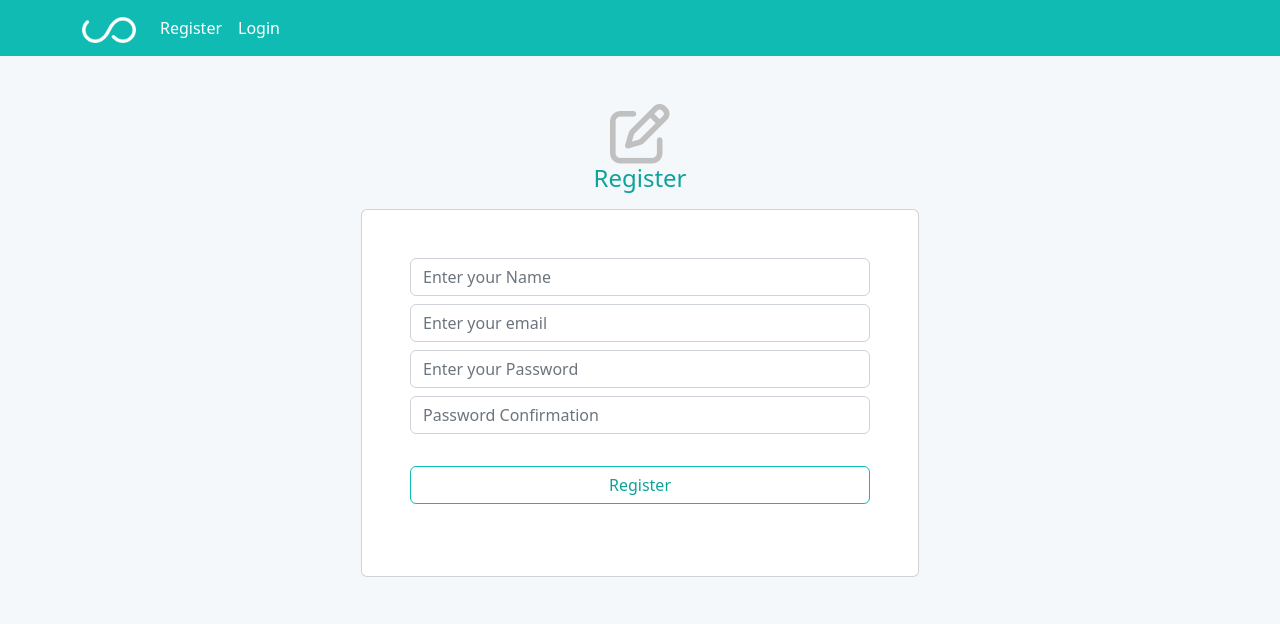
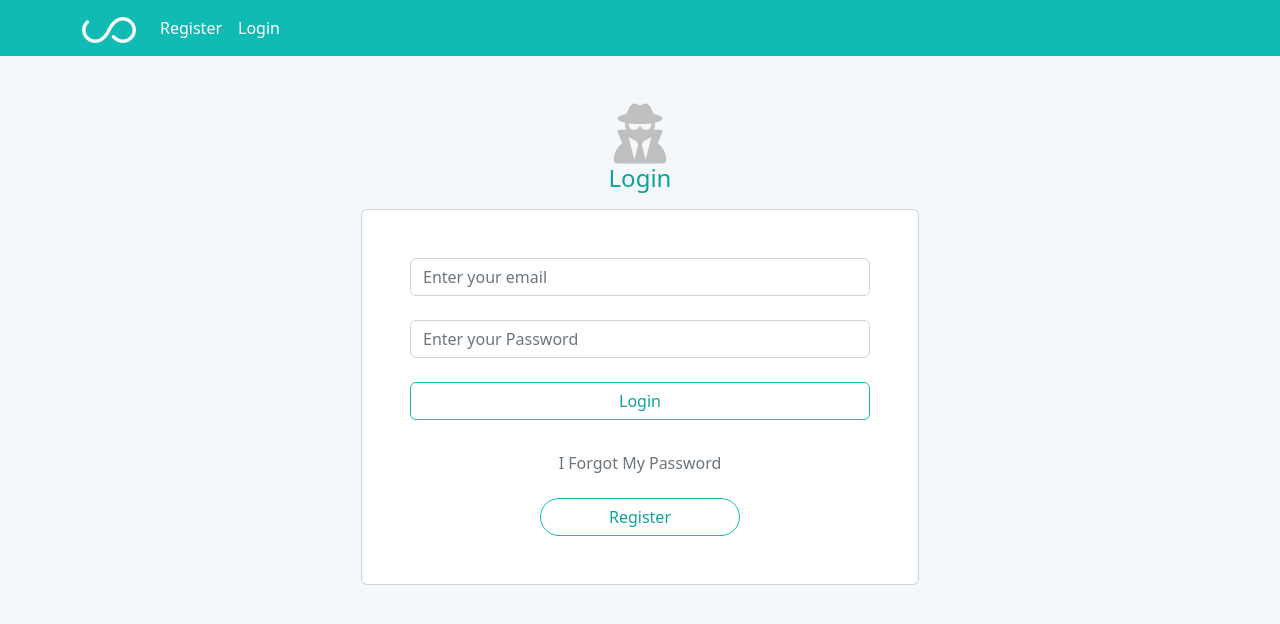
Before and after one commit to Sahar-Abdalazeez/Saraha-workshop, a React (Create React App) app in the folder saraha/: page /login in a window 1280 px wide. Shown: the top 624 px of the page. Built offline with nearby package versions, Linux system fonts and the light colour scheme.

Commit message:
single page

```diff
--- a/saraha/package.json
+++ b/saraha/package.json
@@ -12,7 +12,7 @@
     "react": "^18.2.0",
     "react-dom": "^18.2.0",
     "react-router-dom": "^6.4.3",
-    "react-scripts": "5.0.1",
+    "react-scripts": "^5.0.1",
     "web-vitals": "^2.1.4"
   },
   "scripts": {
--- a/saraha/src/App.js
+++ b/saraha/src/App.js
@@ -2,14 +2,23 @@
 import Login from "./screens/Login";
 import Register from "./screens/Register";
 import Home from "./screens/Home";
+import NotFound from "./screens/NotFound";
+import {Route,Routes} from 'react-router-dom';
 //TODO: 'single page application part ' sujood add the route and router 'single page application aprt '
 function App() {
   return (
     <div className="App">
       <Navbar />
-      <Register />
-      {/* <Home /> */}
-      {/* TODO: Route with screens  */}
+      <Routes>
+        <Route path='/' element ={<Home/>}></Route>
+        <Route path='/register' element ={  <Register />}></Route>
+        <Route path='/login' element ={<Login/>}></Route>
+        <Route path='*' element ={<NotFound/>}></Route>
+
+
+      </Routes>
+
+
     </div>
   );
 }
--- a/saraha/src/screens/Navbar.jsx
+++ b/saraha/src/screens/Navbar.jsx
@@ -1,9 +1,10 @@
 import React from 'react'
+import { Link } from 'react-router-dom';
 import logo from '../assets/images/logo300.png'; // Tell webpack this JS file uses this image
 
 function Navbar() {
     return (
-        //TODO: SOJOOD : replace a to link and href to to
+
         <nav className="navbar navbar-expand-lg bg-custom navbar-dark bg-dark">
             <div className="container">
                 <a className="navbar-brand" href="index.html"><img src={logo} width={54} alt="logo" /> </a>
@@ -13,10 +14,10 @@
                 <div className="collapse navbar-collapse" id="navbarSupportedContent">
                     <ul className="navbar-nav ml-auto">
                         <li className="nav-item">
-                            <a className="nav-link" href="register.html">Register</a>
+                            <Link className="nav-link" to="register">Register</Link>
                         </li>
                         <li className="nav-item">
-                            <a className="nav-link" href="login.html">Login</a>
+                            <Link className="nav-link" to="login">Login</Link>
                         </li>
                     </ul>
                 </div>
```
Also changed, not shown: saraha/src/screens/Register.jsx (+5 -5 lines), 1 other file (tests, documents, lock files or other folders).
